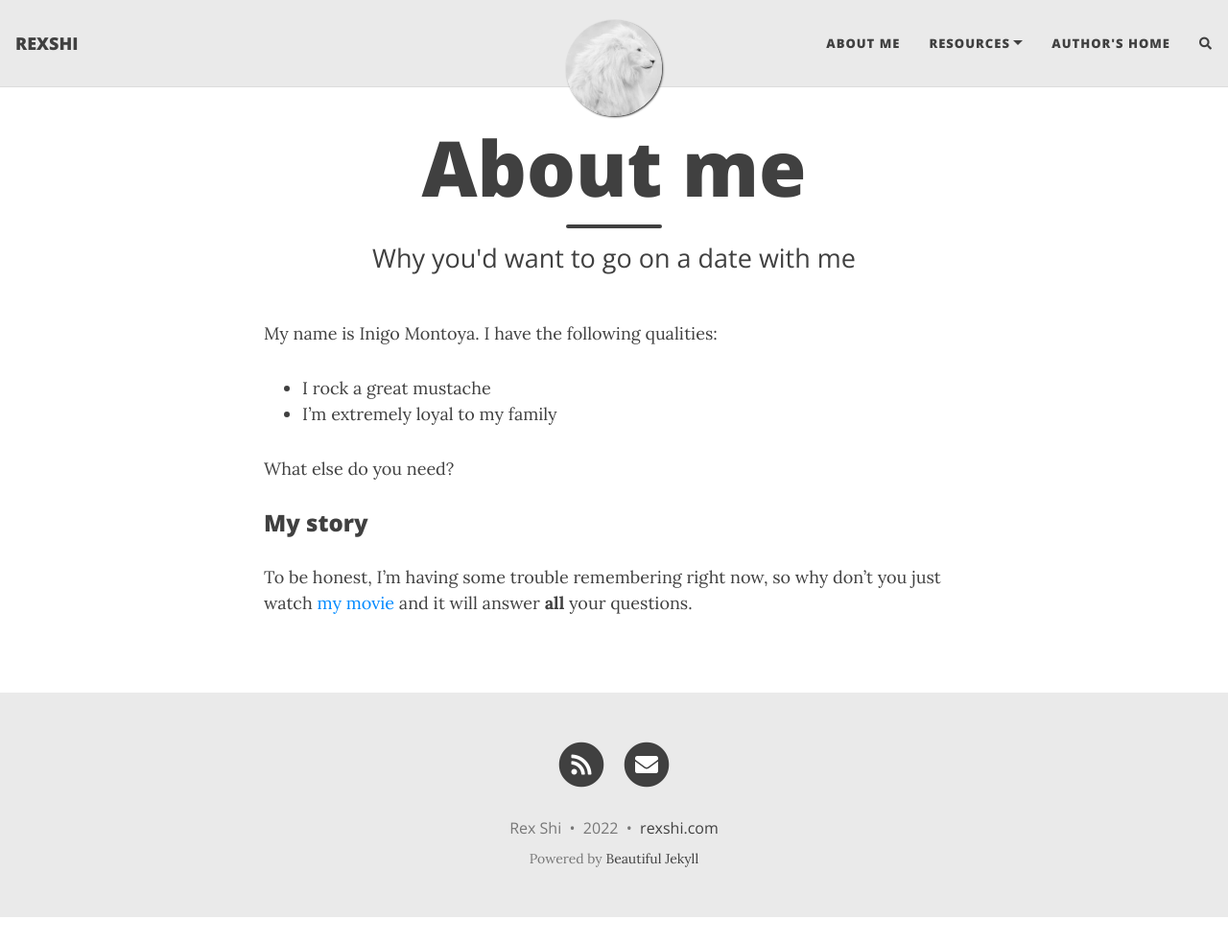
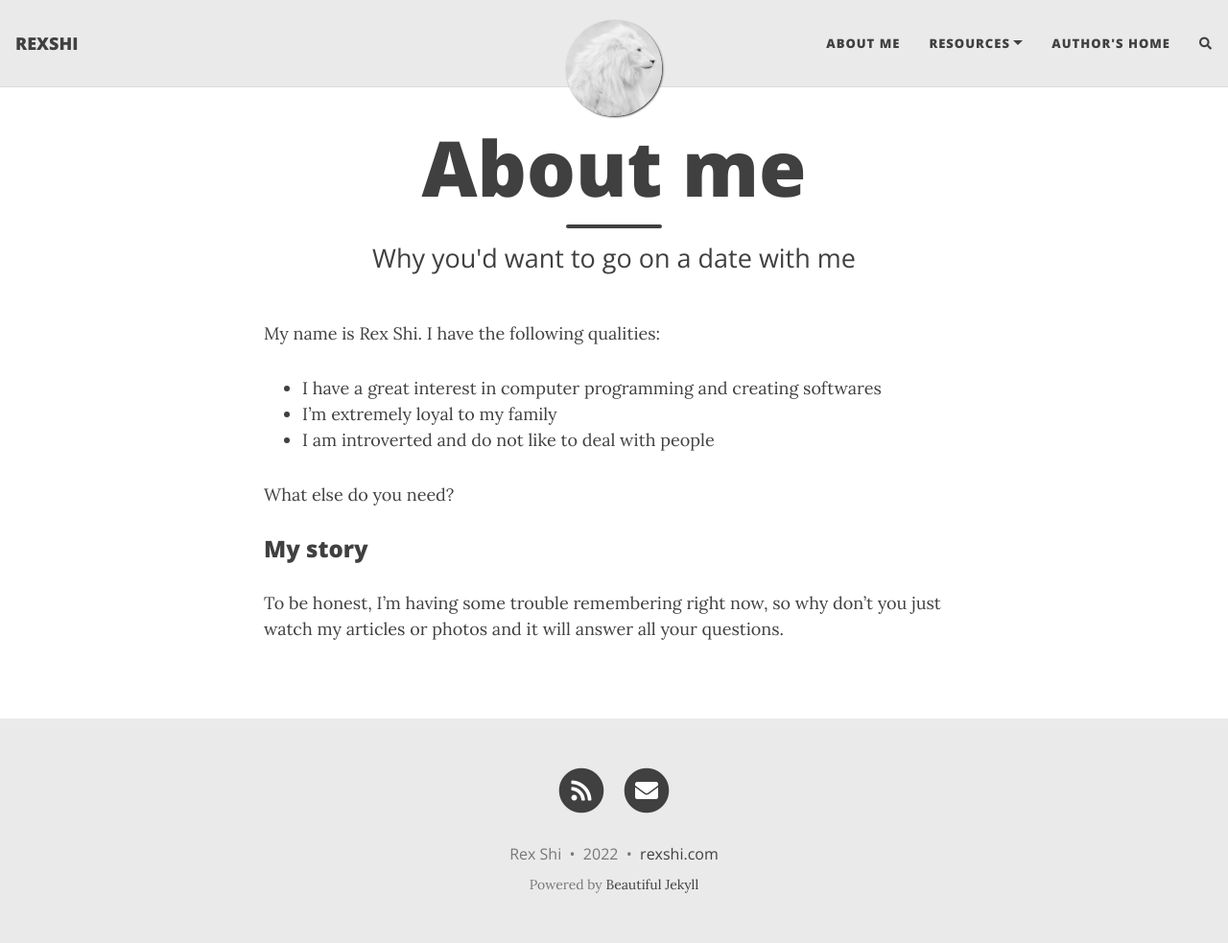
Before and after one commit to shishirui/shishirui.github.io, a Jekyll site: the page built from aboutme.md, in a window 1280 px wide and 983 px high. Shown: the whole window at 96% size. Built offline with Jekyll 4.4.1, drawn with Linux system fonts in a browser that asks for light colours; nearby versions of some CDN libraries; comment, search, counter and statistics services are not loaded.

Commit message:
Update aboutme.md

```diff
--- a/aboutme.md
+++ b/aboutme.md
@@ -4,13 +4,14 @@ title: About me
 subtitle: Why you'd want to go on a date with me
 ---
 
-My name is Inigo Montoya. I have the following qualities:
+My name is Rex Shi. I have the following qualities:
 
-- I rock a great mustache
+- I have a great interest in computer programming and creating softwares
 - I'm extremely loyal to my family
+- I am introverted and do not like to deal with people
 
 What else do you need?
 
 ### My story
 
-To be honest, I'm having some trouble remembering right now, so why don't you just watch [my movie](https://en.wikipedia.org/wiki/The_Princess_Bride_%28film%29) and it will answer **all** your questions.
+To be honest, I’m having some trouble remembering right now, so why don’t you just watch my articles or photos and it will answer all your questions.
```
